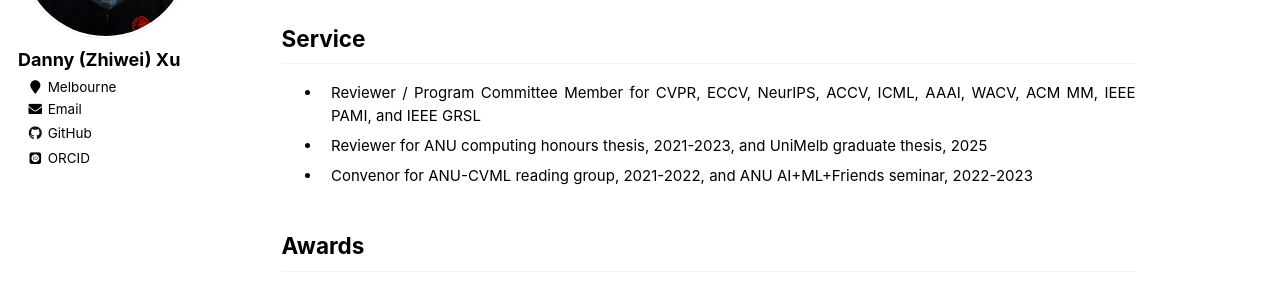
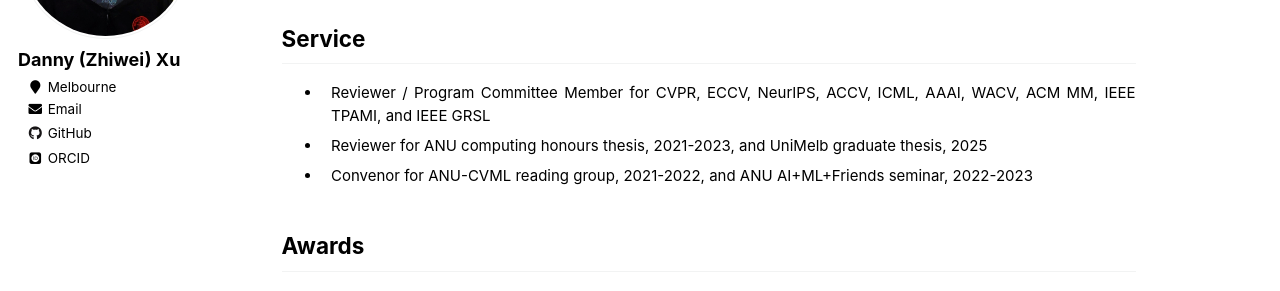
Before and after one commit to zwxu064/zwxu064.github.io, a Jekyll site: the page built from _pages/about.html, in a window 1280 px wide and 900 px high, scrolled down 3340 px. Shown: the part 177-468 px from the top of the window. Built offline with Jekyll 4.4.1, drawn with Linux system fonts in a browser that asks for light colours; some web fonts are replaced.

Commit message:
Update about.html

```diff
--- a/_pages/about.html
+++ b/_pages/about.html
@@ -491,7 +491,7 @@ ul{li{padding-inline-start: 1ch;}}
 
 <h2 id="service">Service</h2>
   <ul>
-    <li><div>Reviewer / Program Committee Member for CVPR, ECCV, NeurIPS, ACCV, ICML, AAAI, WACV, ACM MM, IEEE PAMI, and IEEE GRSL</div>
+    <li><div>Reviewer / Program Committee Member for CVPR, ECCV, NeurIPS, ACCV, ICML, AAAI, WACV, ACM MM, IEEE TPAMI, and IEEE GRSL</div>
 	<li><div>Reviewer for ANU computing honours thesis, 2021-2023, and UniMelb graduate thesis, 2025</div>
     <li><div>Convenor for ANU-CVML reading group, 2021-2022, and ANU <a style="color: inherit;" href="https://cs.anu.edu.au/ai-ml-friends/", target="_blank">AI+ML+Friends seminar</a>, 2022-2023</div>
   </ul>
```
